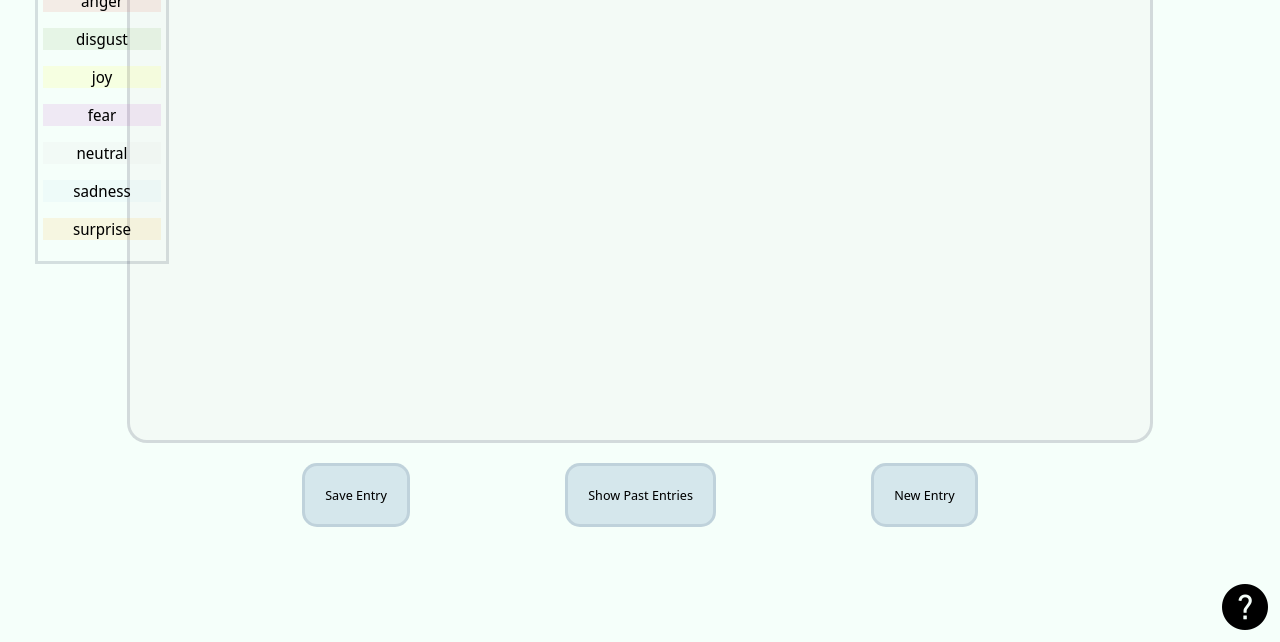
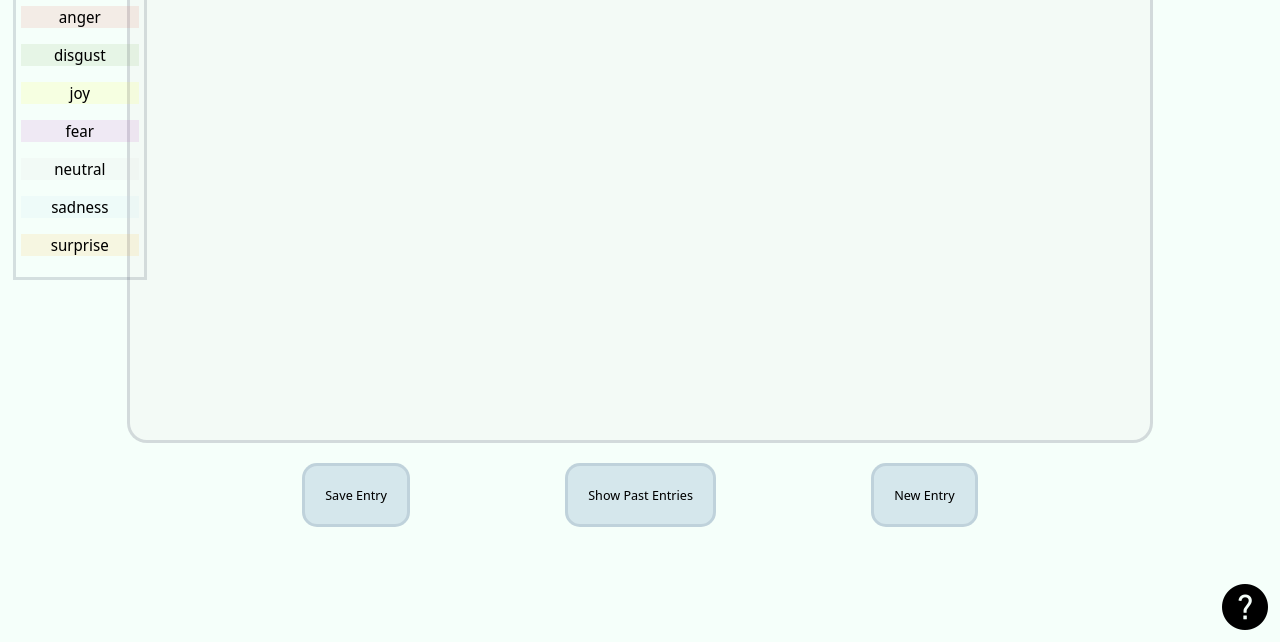
Before and after one commit to spiiritual/emotion-website, a plain HTML site: page index.html in a window 1280 px wide. Shown: the part 158-800 px from the top of the page. Drawn offline with Linux system fonts and the light colour scheme.

Commit message:
Update style.css

```diff
--- a/style.css
+++ b/style.css
@@ -62,8 +62,8 @@ img:hover {
   position: absolute;
   width: 10%;
   border: 3px solid #0132;
-  top: 80px;
-  left: 35px;
+  top: 12%;
+  left: 1%;
 }
 
 .legend h1 {
```
